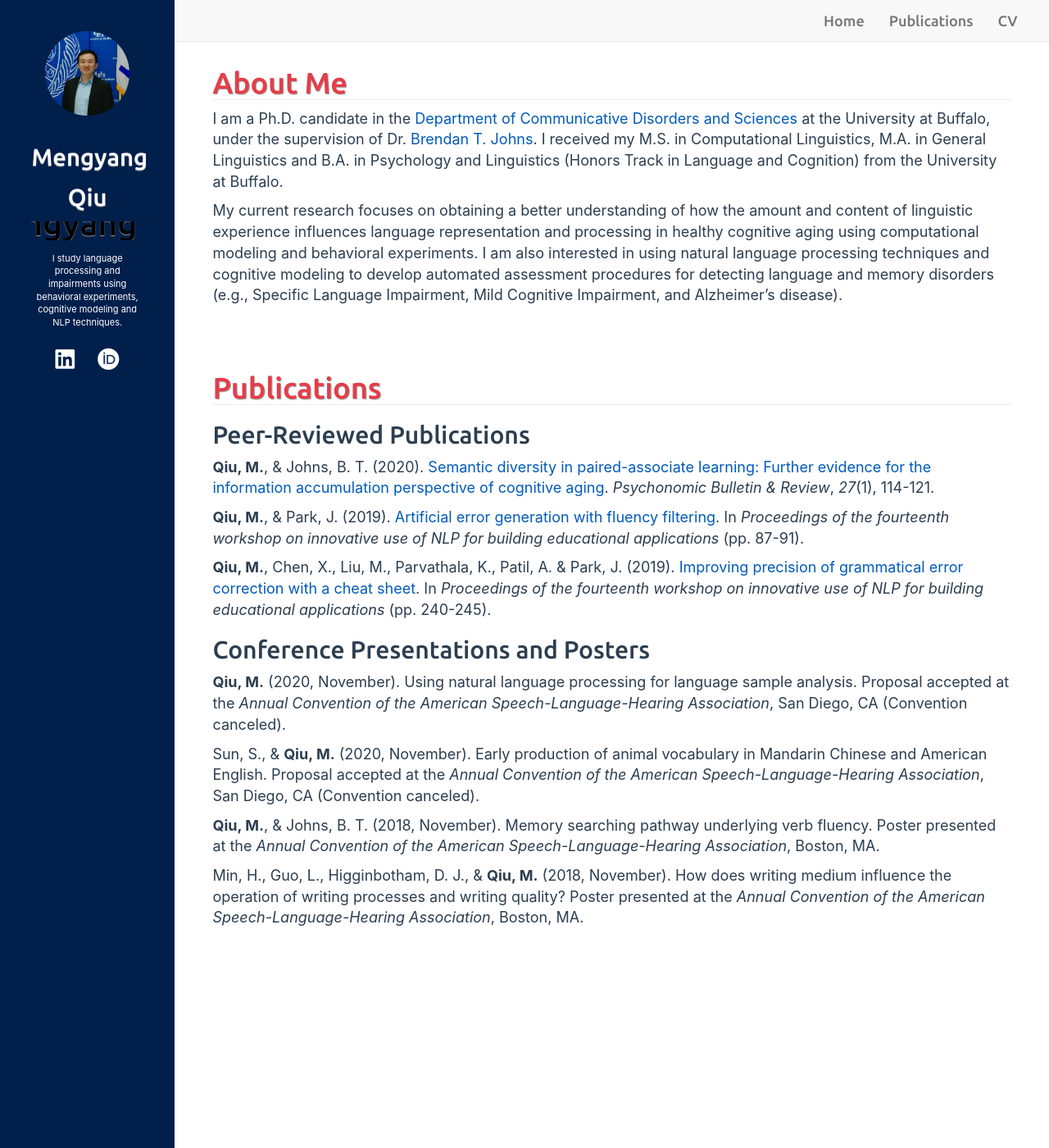
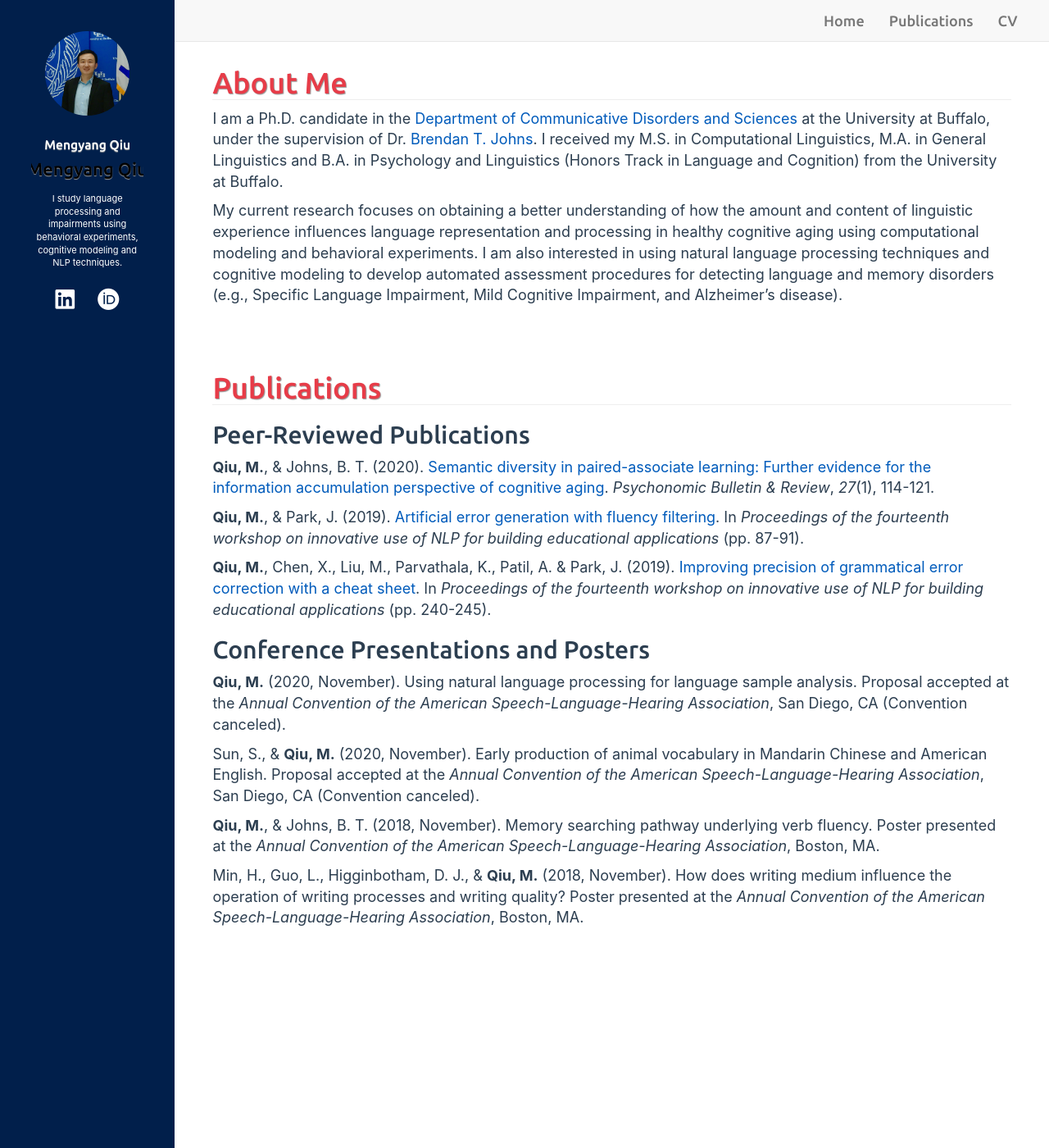
Before and after one commit to mengyangq/mengyangq.github.io, a Jekyll site: the page built from index.html, in a window 1280 px wide and 1400 px high. Shown: the whole window at 82% size. Built offline with Jekyll 4.4.1, drawn with Linux system fonts in a browser that asks for light colours; nearby versions of some CDN libraries; a style sheet for code colours, icons or effects is not loaded.

Commit message:
Mon Oct 12 00:25:39 EDT 2020

```diff
--- a/assets/css/style.css
+++ b/assets/css/style.css
@@ -34,7 +34,7 @@ body {
   margin-bottom: 10px;
 }
 .sidebar-header .title {
-  font-size: 45px;
+  font-size: 24px;
   font-family: "Ubuntu", sans-serif;
   /*text-transform: uppercase;*/
   text-shadow: 0px 1px 1px rgba(150, 150, 150, 1);
```
